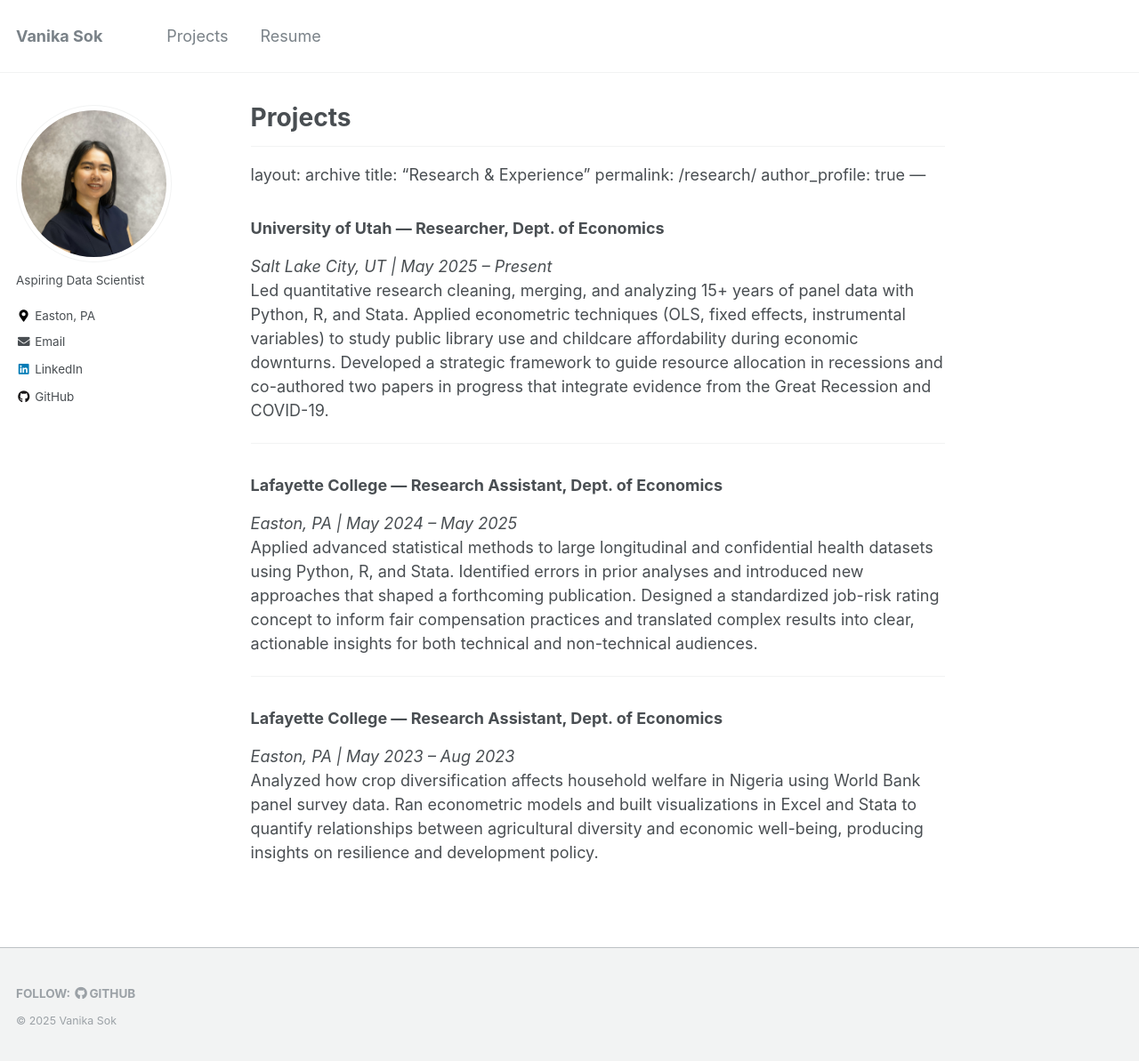
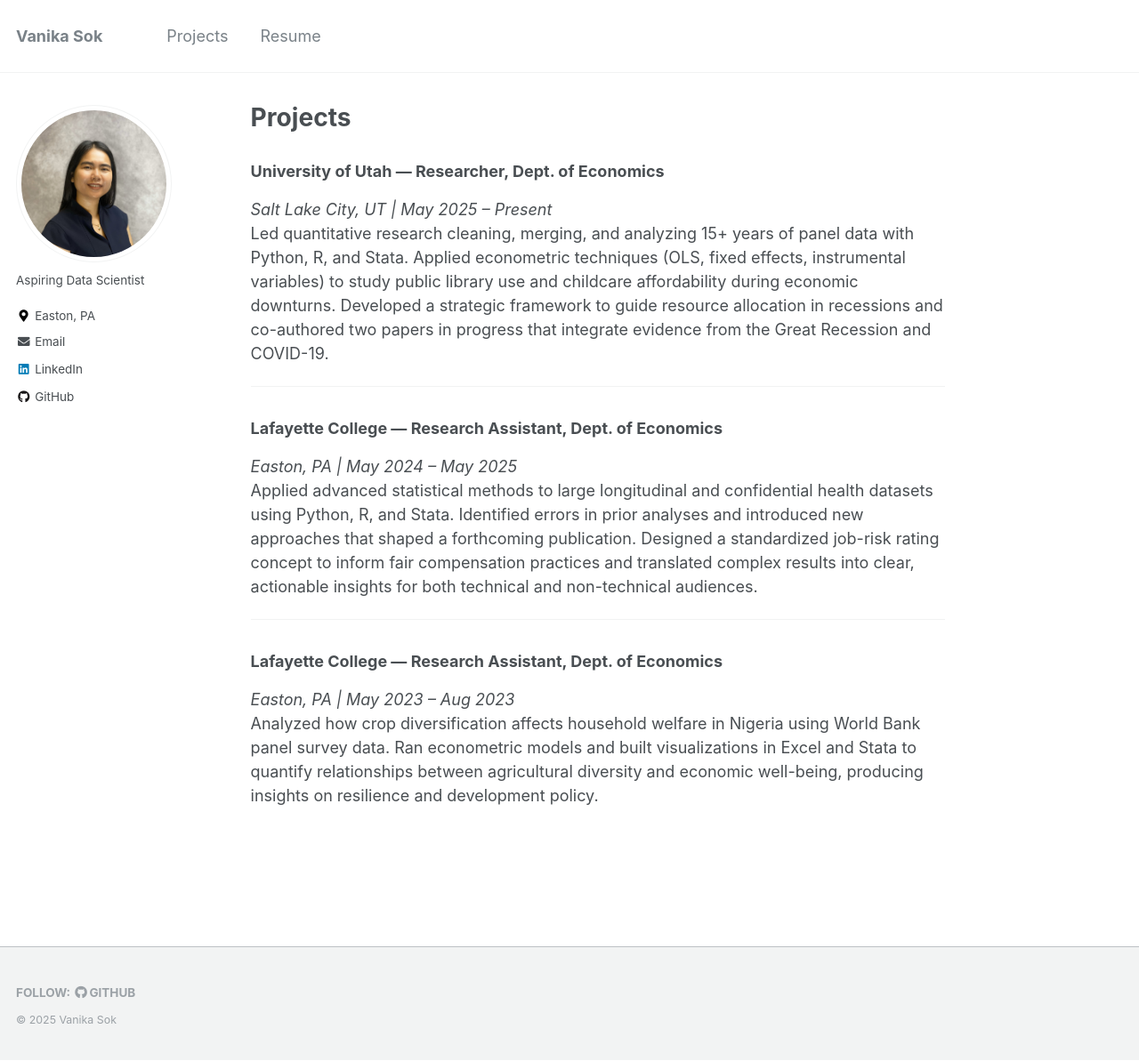
Before and after one commit to Vanika24/Vanika24.github.io, a Jekyll site: the page built from _pages/research.md, in a window 1280 px wide and 1193 px high. Shown: the whole window at 89% size. Built offline with Jekyll 4.4.1, drawn with Linux system fonts in a browser that asks for light colours.

Commit message:
Update research.md

```diff
--- a/_pages/research.md
+++ b/_pages/research.md
@@ -1,13 +1,6 @@
 ---
 layout: archive
 title: "Projects"
-permalink: /research/
-author_profile: true
----
-
----
-layout: archive
-title: "Research & Experience"
 permalink: /research/
 author_profile: true
 ---
```
